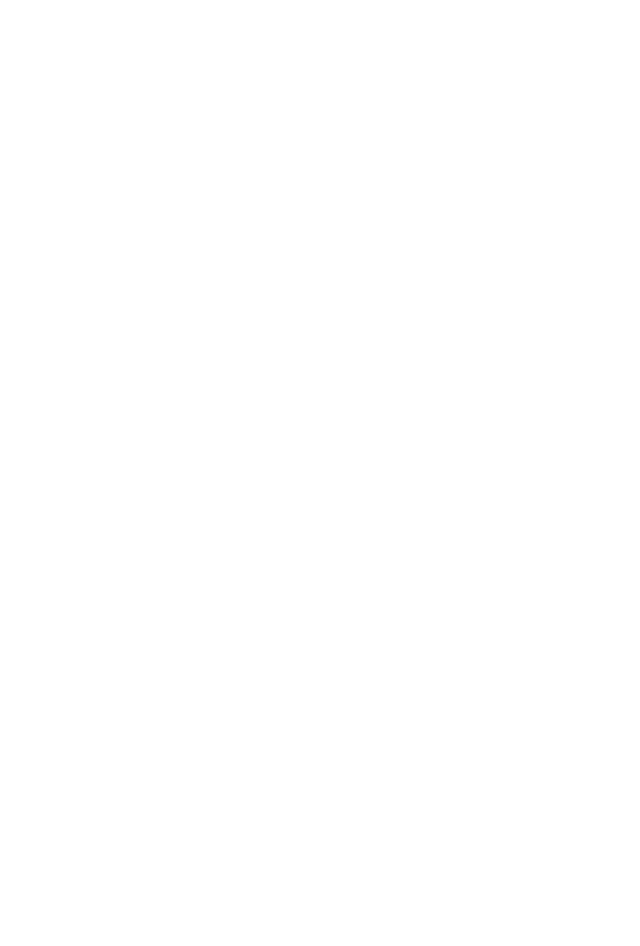
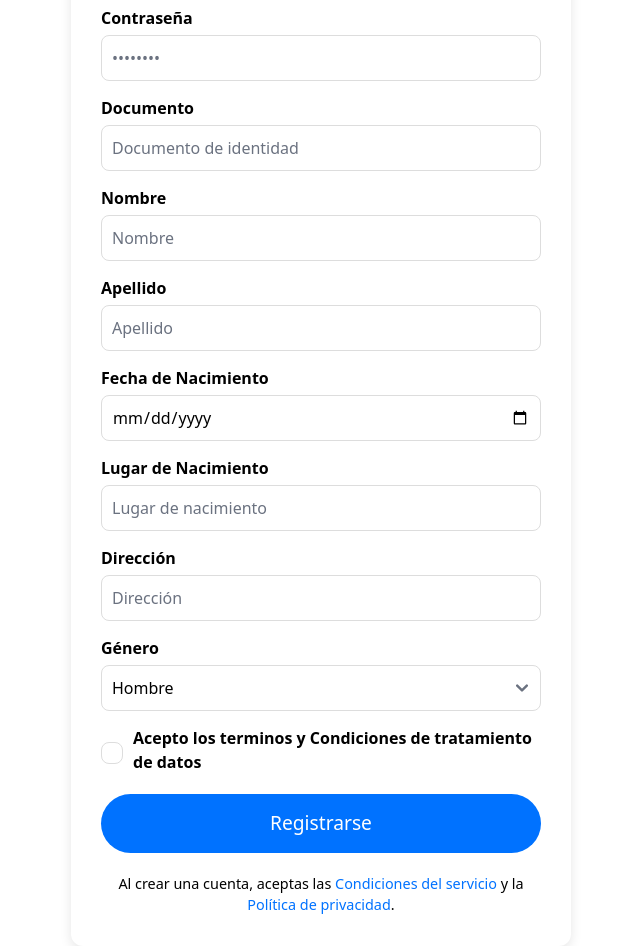
Before and after one commit to victorespi/airFastColombia, an Angular app: page /register in a window 1280 px wide. Before the commit this address led to /. Shown: the part 420-1366 px from the top of the page, without its empty margins (319-959 px from the left). Before the commit the page ends 800 px from the top, so only its background shows below. Built offline with nearby package versions, Linux system fonts and the light colour scheme.

Commit message:
ultima version

```diff
--- a/src/app/Home/home.component.scss
+++ b/src/app/Home/home.component.scss
@@ -73,6 +73,7 @@
     margin-top: 20px;
   }
 }
+
 
 
 
--- a/src/app/Home/home.component.ts
+++ b/src/app/Home/home.component.ts
@@ -1,9 +1,13 @@
 import { Component, OnInit } from '@angular/core';
+import { RegisterComponent } from '../Register/register.component';
+import { CommonModule } from '@angular/common';  // Importar CommonModule
 
 @Component({
   selector: 'app-home',
   templateUrl: './home.component.html',
-  styleUrls: ['./home.component.scss']
+  styleUrls: ['./home.component.scss'],
+  standalone: true,  // Convertir HomeComponent en standalone
+  imports: [CommonModule,RegisterComponent] // Importar el componente standalone aquí
 })
 export class HomeComponent {
   origin: string = 'Bogotá (BOG)';
--- a/src/app/Register/register.component.html
+++ b/src/app/Register/register.component.html
@@ -1,44 +1,66 @@
-<div class="max-w-md mx-auto bg-white rounded-lg shadow-md p-6 space-y-4">
-    <h2 class="text-2xl font-bold mb-4 text-gray-900">Crear Cuenta</h2>
+<div class="register-container">
+  <h2>Crear cuenta</h2>
+  <form (ngSubmit)="onSubmit()">
+    <div class="form-group">
+      <label for="email">Correo electrónico</label>
+      <input id="email" type="email" [(ngModel)]="email" name="email" placeholder="email@address.com" required />
+    </div>
 
-    <form (ngSubmit)="register()" class="space-y-3">
-      <div>
-        <label for="name" class="block text-sm font-medium text-gray-700">Nombre</label>
-        <input type="text" id="name" [(ngModel)]="name" name="name" required
-               class="block w-full rounded-md border-gray-300 shadow-sm focus:ring-blue-500 focus:border-blue-500 sm:text-sm"/>
-      </div>
+    <div class="form-group">
+      <label for="username">Usuario</label>
+      <input id="username" type="text" [(ngModel)]="username" name="username" placeholder="Cliente321" required />
+    </div>
 
-      <div>
-        <label for="lastName" class="block text-sm font-medium text-gray-700">Apellido</label>
-        <input type="text" id="lastName" [(ngModel)]="lastName" name="lastName" required
-               class="block w-full rounded-md border-gray-300 shadow-sm focus:ring-blue-500 focus:border-blue-500 sm:text-sm"/>
-      </div>
+    <div class="form-group">
+      <label for="password">Contraseña</label>
+      <input id="password" type="password" [(ngModel)]="password" name="password" placeholder="••••••••" required />
+    </div>
 
-      <div>
-        <label for="email" class="block text-sm font-medium text-gray-700">Correo Electrónico</label>
-        <input type="email" id="email" [(ngModel)]="email" name="email" required
-               class="block w-full rounded-md border-gray-300 shadow-sm focus:ring-blue-500 focus:border-blue-500 sm:text-sm"/>
-      </div>
+    <div class="form-group">
+      <label for="documento">Documento</label>
+      <input id="documento" type="text" [(ngModel)]="documento" name="documento" placeholder="Documento de identidad" required />
+    </div>
 
-      <div>
-        <label for="password" class="block text-sm font-medium text-gray-700">Contraseña</label>
-        <input type="password" id="password" [(ngModel)]="password" name="password" required
-               class="block w-full rounded-md border-gray-300 shadow-sm focus:ring-blue-500 focus:border-blue-500 sm:text-sm"/>
-      </div>
+    <div class="form-group">
+      <label for="nombre">Nombre</label>
+      <input id="nombre" type="text" [(ngModel)]="nombre" name="nombre" placeholder="Nombre" required />
+    </div>
 
-      <div>
-        <label for="confirmPassword" class="block text-sm font-medium text-gray-700">Confirmar Contraseña</label>
-        <input type="password" id="confirmPassword" [(ngModel)]="confirmPassword" name="confirmPassword" required
-               class="block w-full rounded-md border-gray-300 shadow-sm focus:ring-blue-500 focus:border-blue-500 sm:text-sm"/>
-      </div>
+    <div class="form-group">
+      <label for="apellido">Apellido</label>
+      <input id="apellido" type="text" [(ngModel)]="apellido" name="apellido" placeholder="Apellido" required />
+    </div>
 
-      <button type="submit" class="w-full bg-blue-600 text-white py-2 rounded-md hover:bg-blue-700">
-        Registrarse
-      </button>
-    </form>
+    <div class="form-group">
+      <label for="fecha_nacimiento">Fecha de Nacimiento</label>
+      <input id="fecha_nacimiento" type="date" [(ngModel)]="fecha_nacimiento" name="fecha_nacimiento" required />
+    </div>
 
-    <div class="text-black dark:text-white mt-4">
-      ¿Ya tienes una cuenta?
-      <a routerLink="/login" class="text-blue-700 hover:underline dark:text-blue-500">Inicia sesión</a>
+    <div class="form-group">
+      <label for="lugar_nacimiento">Lugar de Nacimiento</label>
+      <input id="lugar_nacimiento" type="text" [(ngModel)]="lugar_nacimiento" name="lugar_nacimiento" placeholder="Lugar de nacimiento" required />
     </div>
-  </div>
+
+    <div class="form-group">
+      <label for="direccion">Dirección</label>
+      <input id="direccion" type="text" [(ngModel)]="direccion" name="direccion" placeholder="Dirección" required />
+    </div>
+
+    <div class="form-group">
+      <label for="genero">Género</label>
+      <select id="genero" [(ngModel)]="genero" name="genero" required>
+        <option value="">Seleccionar</option>
+        <option value="1">Hombre</option>
+        <option value="2">Mujer</option>
+      </select>
+    </div>
+
+    <div class="form-group checkbox">
+      <input id="notis" type="checkbox" [(ngModel)]="notis" name="notis" />
+      <label for="notis">Acepto los terminos y Condiciones de tratamiento de datos</label>
+    </div>
+
+    <button type="submit" class="btn-register">Registrarse</button>
+  </form>
+  <p>Al crear una cuenta, aceptas las <a href="#">Condiciones del servicio</a> y la <a href="#">Política de privacidad</a>.</p>
+</div>
--- a/src/app/Register/register.component.scss
+++ b/src/app/Register/register.component.scss
@@ -1,63 +1,74 @@
-:host {
-  display: block;
-  .max-w-md {
-    max-width: 28rem;
-    margin: 0 auto;
-    background-color: #000000;
-    border-radius: 0.5rem;
-    box-shadow: 0 4px 6px rgba(0, 0, 0, 0.1);
-    padding: 1.5rem;
+.register-container {
+  background-color: white;
+  padding: 30px;
+  border-radius: 12px;
+  box-shadow: 0 4px 12px rgba(0, 0, 0, 0.1);
+  max-width: 500px;
+  margin: 160px auto 0; /* Agregar un margen superior para evitar que se superponga con el header */
+
+  h2 {
+    text-align: center;
+    margin-bottom: 20px;
+    font-size: 1.5rem;
+    font-weight: bold;
   }
 
-  h2 {
-    font-size: 1.5rem;
-    font-weight: bold;
-    margin-bottom: 1rem;
-    color: #1f2937; // text-gray-900
-  }
+  .form-group {
+    margin-bottom: 15px;
 
-  label {
-    display: block;
-    font-size: 0.875rem;
-    font-weight: 500;
-    color: #4b5563; // text-gray-700
-  }
+    label {
+      display: block;
+      margin-bottom: 5px;
+      font-weight: bold;
+    }
 
-  input {
-    width: 100%;
-    border-radius: 0.375rem;
-    border: 1px solid #d1d5db; // border-gray-300
-    box-shadow: 0 1px 2px rgba(0, 0, 0, 0.05);
-    padding: 0.5rem;
-    font-size: 0.875rem;
-    &:focus {
-      outline: none;
-      border-color: #3b82f6; // focus:border-blue-500
-      box-shadow: 0 0 0 3px rgba(59, 130, 246, 0.1); // focus:ring-blue-500
+    input, select {
+      width: 100%;
+      padding: 10px;
+      border-radius: 8px;
+      border: 1px solid #ddd;
     }
   }
 
-  button {
-    width: 100%;
-    background-color: #2563eb; // bg-blue-600
-    color: #ffffff;
-    padding: 0.5rem;
-    border-radius: 0.375rem;
-    text-align: center;
-    &:hover {
-      background-color: #1d4ed8; // bg-blue-700
+  .checkbox {
+    display: flex;
+    align-items: center;
+
+    input[type="checkbox"] {
+      width: 20px;
+      height: 20px;
+      margin-right: 10px;
+    }
+
+    label {
+      font-size: 1rem;
     }
   }
 
-  .text-black {
-    margin-top: 1rem;
-    color: #000000;
+  .btn-register {
+    width: 100%;
+    padding: 15px;
+    background-color: #0072ff;
+    color: white;
+    border: none;
+    border-radius: 50px;
+    cursor: pointer;
+    font-size: 1.2rem;
+    transition: background-color 0.3s;
+
+    &:hover {
+      background-color: #0056b3;
+    }
   }
 
-  .text-blue-700 {
-    color: #1d4ed8;
-    &:hover {
-      text-decoration: underline;
-    }
+  p {
+    text-align: center;
+    font-size: 0.9rem;
+    margin-top: 20px;
+  }
+
+  a {
+    color: #0072ff;
+    text-decoration: none;
   }
 }
--- a/src/app/Register/register.component.ts
+++ b/src/app/Register/register.component.ts
@@ -1,31 +1,45 @@
 import { Component } from '@angular/core';
 import { FormsModule } from '@angular/forms';
-import { Router } from '@angular/router';
 
 @Component({
   selector: 'app-register',
   standalone: true,
   imports: [FormsModule],
-  templateUrl: './register.component.ts',
-  styleUrls: ['./register.component.scss'],
+  templateUrl: './register.component.html',
+  styleUrls: ['./register.component.scss']
 })
 export class RegisterComponent {
-  name: string = '';
-  lastName: string = '';
   email: string = '';
+  username: string = '';
   password: string = '';
-  confirmPassword: string = '';
+  documento: string = '';
+  nombre: string = '';
+  apellido: string = '';
+  fecha_nacimiento: string = '';
+  lugar_nacimiento: string = '';
+  direccion: string = '';
+  genero: number = 1; // 1 para hombre, 2 para mujer
+  notis: boolean = false;
+  id_tipo: number = 3; // Siempre 3 (cliente)
+  estado: boolean = true; // Siempre true
 
-  constructor(private router: Router) {}
+  onSubmit() {
+    const user = {
+      email: this.email,
+      username: this.username,
+      password: this.password,
+      documento: this.documento,
+      nombre: this.nombre,
+      apellido: this.apellido,
+      fecha_nacimiento: this.fecha_nacimiento,
+      lugar_nacimiento: this.lugar_nacimiento,
+      direccion: this.direccion,
+      genero: this.genero,
+      notis: this.notis,
+      id_tipo: this.id_tipo,
+      estado: this.estado
+    };
 
-  register() {
-    if (this.password !== this.confirmPassword) {
-      alert('Las contraseñas no coinciden');
-      return;
-    }
-
-    // Aquí puedes agregar la lógica para enviar los datos a un backend o servicio
-    alert('Registro exitoso!');
-    this.router.navigate(['/login']); // Redireccionar al login o a otra página después de registrarse
+    console.log('Formulario enviado', user);
   }
 }
--- a/src/app/app.routes.ts
+++ b/src/app/app.routes.ts
@@ -2,6 +2,7 @@
 import { EditarPerfilComponent } from './editarperfil/editar-perfil.component';
 import { HeaderComponent } from './header/header.component';
 import { HomeComponent } from './Home/home.component';
+import { RegisterComponent } from './Register/register.component';
 
 export const routes: Routes = [
   {
@@ -12,6 +13,10 @@
     path: 'home', // Nueva ruta para el componente Home
     component: HomeComponent
   },
+    {
+      path: 'register',
+      loadComponent: () => import('./Register/register.component').then(m => m.RegisterComponent), // Importa el componente de manera dinámica
+    },
   {
     path: '', // Ruta por defecto (redirección a la página Home)
     redirectTo: 'home',
--- a/src/app/header/header.component.html
+++ b/src/app/header/header.component.html
@@ -36,7 +36,7 @@
           <button type="submit" class="w-full bg-blue-600 text-white py-2 rounded-md hover:bg-blue-700">Iniciar Sesión</button>
           <!-- Crear una cuenta -->
           <div class="text-black dark:text-white">
-            No estás registrado? <a href="#" class="text-blue-700 hover:underline dark:text-blue-500">Crear una cuenta</a>
+            No estás registrado? <a href="/register" class="text-blue-700 hover:underline dark:text-blue-500">Crear una cuenta</a>
           </div>
         </form>
       </div>
--- a/src/app/header/header.component.scss
+++ b/src/app/header/header.component.scss
@@ -1,3 +1,19 @@
+header {
+  position: fixed;
+  top: 0;
+  left: 0;
+  width: 100%;
+  height: 60px; /* Ajusta la altura del header según sea necesario */
+  background-color: white;
+  z-index: 1000; /* Para asegurarte de que el header esté por encima del contenido */
+  box-shadow: 0 4px 12px rgba(0, 0, 0, 0.1);
+}
+
+body {
+  padding-top: 60px; /* Agrega un padding superior para que el contenido no quede debajo del header */
+}
+
+
 /* Ajustes para el menú de usuario */
 #user-menu {
   position: absolute;
```
Also changed, not shown: src/app/Home/home.component.html (+0 -22 lines), src/app/app.module.ts (added, +20 -0 lines).
